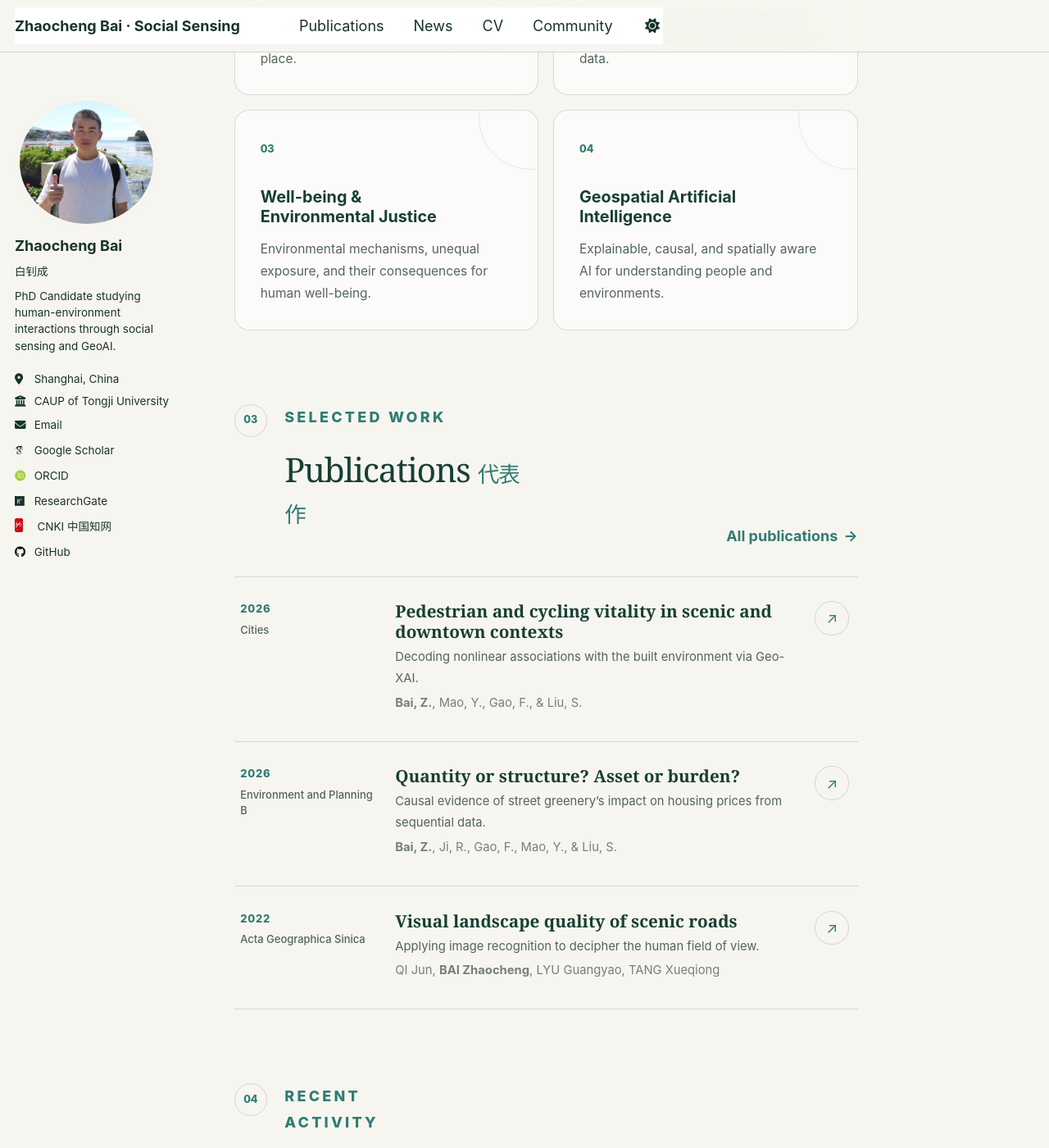
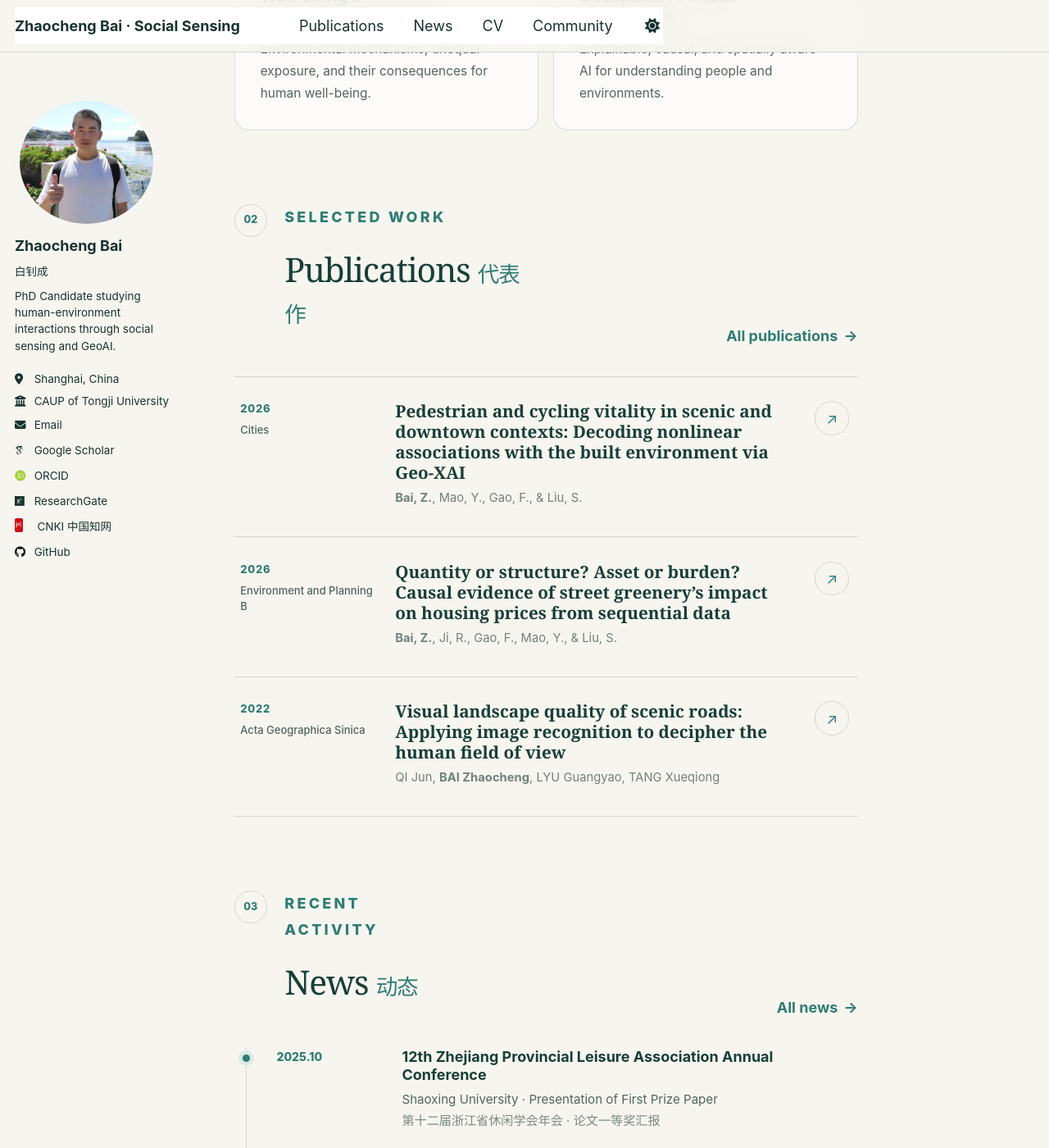
Before and after one commit to arsbai/arsbai.github.io, a Jekyll site: the page built from _pages/about.md, in a window 1280 px wide and 1400 px high, scrolled down 2198 px. Shown: the whole window at 82% size. Built offline with Jekyll 4.4.1, drawn with Linux system fonts in a browser that asks for light colours; some web fonts are replaced; a script that is not in the unit is left out; some of the changed text lies outside the part shown.

Commit message:
Update about.md

```diff
--- a/_pages/about.md
+++ b/_pages/about.md
@@ -7,80 +7,267 @@ classes: home-page
 
 <section class="research-hero">
   <div class="research-hero__eyebrow">LANDSCAPE · SOCIAL SENSING · GEOAI</div>
-  <h1>Understanding places<br><span>through human experience.</span></h1>
-  <p class="research-hero__lead">I study how people perceive, feel, and behave in physical and social environments, using multimodal data and geospatial intelligence to make human experience measurable.</p>
-  <p class="research-hero__cn">以多模态数据与地理空间智能，理解环境感知、情绪认知与行为，探索人居环境福祉及其公平机制。</p>
+
+  <h1>
+    Understanding places<br>
+    <span>through human experience.</span>
+  </h1>
+
+  <p class="research-hero__lead">
+    I study how people perceive, feel, and behave in physical and social environments, using multimodal data and geospatial intelligence to make human experience measurable.
+  </p>
+
+  <p class="research-hero__cn">
+    以多模态数据与地理空间智能，理解环境感知、情绪认知与行为，探索人居环境福祉及其公平机制。
+  </p>
+
   <div class="research-hero__actions">
     <a href="/publications/" class="btn btn--primary">View Publications</a>
-    <a href="/cv/" class="btn btn--outline">View CV</a>
-    <a href="mailto:arsbai@alumni.tongji.edu.cn" class="text-link">Get in touch <span aria-hidden="true">↗</span></a>
-  </div>
-</section>
-
-<section class="home-section home-intro">
-  <div class="section-heading">
-    <span class="section-heading__index">01</span>
-    <div>
-      <p class="section-heading__kicker">Research statement</p>
-      <h2>Sensing Worlds <span>精合感应，知与物接</span></h2>
-    </div>
-  </div>
-  <div class="intro-grid">
-    <p class="intro-grid__lead">LAND denotes the physical world; SCAPE signifies observation and perception. This duality parallels the Chinese context of 景 <em>(physical elements)</em> and 观 <em>(perceiving)</em>.</p>
-    <div>
-      <p>My research investigates human-environment interactions, from sensory perception of physical and social environments to cognitive-affective processing and resulting behaviors. These experiences provide essential evidence for evaluating environmental quality.</p>
-      <p>Through multimodal data, intelligent technologies, and advanced geospatial algorithms, I measure human perception, identify the environmental mechanisms behind perceptual differences, and reveal their deeper geographical and social contexts.</p>
-    </div>
+    <a href="/news/" class="btn btn--outline">News</a>
+    <a href="mailto:arsbai@alumni.tongji.edu.cn" class="text-link">
+      Get in touch <span aria-hidden="true">↗</span>
+    </a>
   </div>
 </section>
 
 <section class="home-section">
   <div class="section-heading">
-    <span class="section-heading__index">02</span>
-    <div><p class="section-heading__kicker">What I study</p><h2>Research Interests <span>研究兴趣</span></h2></div>
+    <span class="section-heading__index">01</span>
+    <div>
+      <p class="section-heading__kicker">What I study</p>
+      <h2>Research Interests <span>研究兴趣</span></h2>
+    </div>
   </div>
+
   <div class="interest-grid">
-    <article class="interest-card"><span>01</span><h3>Human–Environment Interaction</h3><p>Environmental perception and the ways people sense, interpret, and respond to place.</p></article>
-    <article class="interest-card"><span>02</span><h3>Urban Vitality & Social Sensing</h3><p>Human activity and urban experience revealed through multimodal and spatial data.</p></article>
-    <article class="interest-card"><span>03</span><h3>Well-being & Environmental Justice</h3><p>Environmental mechanisms, unequal exposure, and their consequences for human well-being.</p></article>
-    <article class="interest-card"><span>04</span><h3>Geospatial Artificial Intelligence</h3><p>Explainable, causal, and spatially aware AI for understanding people and environments.</p></article>
+
+    <article class="interest-card">
+      <span>01</span>
+
+      <svg class="interest-card__icon" viewBox="0 0 120 120" aria-hidden="true">
+        <circle cx="60" cy="60" r="25"/>
+        <circle cx="60" cy="60" r="45"/>
+        <path d="M60 10v20M60 90v20M10 60h20M90 60h20"/>
+        <circle cx="60" cy="60" r="6"/>
+      </svg>
+
+      <h3>Human–Environment Interaction</h3>
+      <p>Environmental perception and the ways people sense, interpret, and respond to place.</p>
+    </article>
+
+    <article class="interest-card">
+      <span>02</span>
+
+      <svg class="interest-card__icon" viewBox="0 0 120 120" aria-hidden="true">
+        <path d="M17 93h86M24 93V48h22v45M52 93V25h24v68M82 93V58h17v35"/>
+        <path d="M18 38c18-19 38 17 57-2 11-11 20-5 28 2"/>
+      </svg>
+
+      <h3>Urban Vitality & Social Sensing</h3>
+      <p>Human activity and urban experience revealed through multimodal and spatial data.</p>
+    </article>
+
+    <article class="interest-card">
+      <span>03</span>
+
+      <svg class="interest-card__icon" viewBox="0 0 120 120" aria-hidden="true">
+        <path d="M60 101S20 80 20 48c0-18 22-28 40-8 18-20 40-10 40 8 0 32-40 53-40 53Z"/>
+        <path d="M34 62h17l7-14 9 29 7-15h15"/>
+      </svg>
+
+      <h3>Well-being & Environmental Justice</h3>
+      <p>Environmental mechanisms, unequal exposure, and their consequences for human well-being.</p>
+    </article>
+
+    <article class="interest-card">
+      <span>04</span>
+
+      <svg class="interest-card__icon" viewBox="0 0 120 120" aria-hidden="true">
+        <path d="M20 30l32-15 48 19-32 16-48-20Z"/>
+        <path d="M20 30v42l48 22 32-18V34M68 50v44"/>
+        <circle cx="68" cy="50" r="8"/>
+        <path d="M35 48l18 8M84 45v25"/>
+      </svg>
+
+      <h3>Geospatial Artificial Intelligence</h3>
+      <p>Explainable, causal, and spatially aware AI for understanding people and environments.</p>
+    </article>
+
   </div>
 </section>
 
 <section class="home-section">
   <div class="section-heading section-heading--action">
-    <div class="section-heading__group"><span class="section-heading__index">03</span><div><p class="section-heading__kicker">Selected work</p><h2>Publications <span>代表作</span></h2></div></div>
-    <a href="/publications/" class="text-link">All publications <span aria-hidden="true">→</span></a>
+    <div class="section-heading__group">
+      <span class="section-heading__index">02</span>
+
+      <div>
+        <p class="section-heading__kicker">Selected work</p>
+        <h2>Publications <span>代表作</span></h2>
+      </div>
+    </div>
+
+    <a href="/publications/" class="text-link">
+      All publications <span aria-hidden="true">→</span>
+    </a>
   </div>
+
   <div class="publication-list">
-    <article class="publication-card"><div class="publication-card__meta"><span>2026</span><span>Cities</span></div><div><h3>Pedestrian and cycling vitality in scenic and downtown contexts</h3><p>Decoding nonlinear associations with the built environment via Geo-XAI.</p><p class="publication-card__authors"><strong>Bai, Z.</strong>, Mao, Y., Gao, F., & Liu, S.</p></div><a href="https://doi.org/10.1016/j.cities.2026.106906" aria-label="Open publication" class="publication-card__arrow">↗</a></article>
-    <article class="publication-card"><div class="publication-card__meta"><span>2026</span><span>Environment and Planning B</span></div><div><h3>Quantity or structure? Asset or burden?</h3><p>Causal evidence of street greenery’s impact on housing prices from sequential data.</p><p class="publication-card__authors"><strong>Bai, Z.</strong>, Ji, R., Gao, F., Mao, Y., & Liu, S.</p></div><a href="https://doi.org/10.1177/23998083261420306" aria-label="Open publication" class="publication-card__arrow">↗</a></article>
-    <article class="publication-card"><div class="publication-card__meta"><span>2022</span><span>Acta Geographica Sinica</span></div><div><h3>Visual landscape quality of scenic roads</h3><p>Applying image recognition to decipher the human field of view.</p><p class="publication-card__authors">QI Jun, <strong>BAI Zhaocheng</strong>, LYU Guangyao, TANG Xueqiong</p></div><a href="https://kns.cnki.net" aria-label="Open publication" class="publication-card__arrow">↗</a></article>
+
+    <article class="publication-card">
+      <div class="publication-card__meta">
+        <span>2026</span>
+        <span>Cities</span>
+      </div>
+
+      <div>
+        <h3>Pedestrian and cycling vitality in scenic and downtown contexts: Decoding nonlinear associations with the built environment via Geo-XAI</h3>
+        <p class="publication-card__authors">
+          <strong>Bai, Z.</strong>, Mao, Y., Gao, F., & Liu, S.
+        </p>
+      </div>
+
+      <a href="https://doi.org/10.1016/j.cities.2026.106906"
+         aria-label="Open publication"
+         class="publication-card__arrow">↗</a>
+    </article>
+
+    <article class="publication-card">
+      <div class="publication-card__meta">
+        <span>2026</span>
+        <span>Environment and Planning B</span>
+      </div>
+
+      <div>
+        <h3>Quantity or structure? Asset or burden? Causal evidence of street greenery’s impact on housing prices from sequential data</h3>
+        <p class="publication-card__authors">
+          <strong>Bai, Z.</strong>, Ji, R., Gao, F., Mao, Y., & Liu, S.
+        </p>
+      </div>
+
+      <a href="https://doi.org/10.1177/23998083261420306"
+         aria-label="Open publication"
+         class="publication-card__arrow">↗</a>
+    </article>
+
+    <article class="publication-card">
+      <div class="publication-card__meta">
+        <span>2022</span>
+        <span>Acta Geographica Sinica</span>
+      </div>
+
+      <div>
+        <h3>Visual landscape quality of scenic roads: Applying image recognition to decipher the human field of view</h3>
+        <p class="publication-card__authors">
+          QI Jun, <strong>BAI Zhaocheng</strong>, LYU Guangyao, TANG Xueqiong
+        </p>
+      </div>
+
+      <a href="https://kns.cnki.net"
+         aria-label="Open publication"
+         class="publication-card__arrow">↗</a>
+    </article>
+
   </div>
 </section>
 
 <section class="home-section">
   <div class="section-heading section-heading--action">
-    <div class="section-heading__group"><span class="section-heading__index">04</span><div><p class="section-heading__kicker">Recent activity</p><h2>News <span>动态</span></h2></div></div>
-    <a href="/news/" class="text-link">All news <span aria-hidden="true">→</span></a>
+    <div class="section-heading__group">
+      <span class="section-heading__index">03</span>
+
+      <div>
+        <p class="section-heading__kicker">Recent activity</p>
+        <h2>News <span>动态</span></h2>
+      </div>
+    </div>
+
+    <a href="/news/" class="text-link">
+      All news <span aria-hidden="true">→</span>
+    </a>
   </div>
+
   <div class="news-timeline">
-    <article><time>2025.10</time><div><h3>12th Zhejiang Provincial Leisure Association Annual Conference</h3><p>Shaoxing University · Presentation of First Prize Paper</p><p class="news-timeline__cn">第十二届浙江省休闲学会年会 · 论文一等奖汇报</p></div></article>
-    <article><time>2025.09</time><div><h3>14th Chinese Landscape Architecture Education Conference</h3><p>Southwest University, Chongqing · Conference presentation</p><p class="news-timeline__cn">第十四届中国风景园林教育大会 · 会议汇报</p></div></article>
-    <article><time>2025.07</time><div><h3>3rd Scientific Conference on Healthy Cities</h3><p>Tongji University, Shanghai · Conference presentation</p><p class="news-timeline__cn">第三届健康城市科学年会 · 会议汇报</p></div></article>
+
+    <article>
+      <time>2025.10</time>
+      <div>
+        <h3>12th Zhejiang Provincial Leisure Association Annual Conference</h3>
+        <p>Shaoxing University · Presentation of First Prize Paper</p>
+        <p class="news-timeline__cn">第十二届浙江省休闲学会年会 · 论文一等奖汇报</p>
+      </div>
+    </article>
+
+    <article>
+      <time>2025.09</time>
+      <div>
+        <h3>14th Chinese Landscape Architecture Education Conference</h3>
+        <p>Southwest University, Chongqing · Conference presentation</p>
+        <p class="news-timeline__cn">第十四届中国风景园林教育大会 · 会议汇报</p>
+      </div>
+    </article>
+
+    <article>
+      <time>2025.07</time>
+      <div>
+        <h3>3rd Scientific Conference on Healthy Cities</h3>
+        <p>Tongji University, Shanghai · Conference presentation</p>
+        <p class="news-timeline__cn">第三届健康城市科学年会 · 会议汇报</p>
+      </div>
+    </article>
+
   </div>
 </section>
 
 <section class="home-section honors-contact">
   <div class="honors-panel">
-    <div class="section-heading"><span class="section-heading__index">05</span><div><p class="section-heading__kicker">Recognition</p><h2>Honors <span>荣誉</span></h2></div></div>
-    <ul class="honors-list"><li><span>2025</span>博士生国家奖学金 · 同济大学</li><li><span>2022</span>云南省优秀硕士毕业生</li><li><span>2022</span>云南省优秀硕士学位论文</li><li><span>2021</span>硕士生国家奖学金 · 西南林业大学</li></ul>
-    <a href="/cv/" class="text-link">View complete CV <span aria-hidden="true">→</span></a>
+    <div class="section-heading">
+      <span class="section-heading__index">04</span>
+
+      <div>
+        <p class="section-heading__kicker">Recognition</p>
+        <h2>Honors <span>荣誉</span></h2>
+      </div>
+    </div>
+
+    <ul class="honors-list">
+      <li><span>2025</span>博士生国家奖学金 · 同济大学</li>
+      <li><span>2022</span>云南省优秀硕士毕业生</li>
+      <li><span>2022</span>云南省优秀硕士学位论文</li>
+      <li><span>2021</span>硕士生国家奖学金 · 西南林业大学</li>
+    </ul>
+
+    <a href="/cv/" class="text-link">
+      View complete CV <span aria-hidden="true">→</span>
+    </a>
   </div>
+
   <aside class="contact-panel">
-    <p class="section-heading__kicker">Contact</p><h2>Let’s connect.<br><span>欢迎交流。</span></h2>
-    <p>I welcome conversations about research collaboration, data, methods, and shared questions about people and place.</p>
-    <a href="mailto:arsbai@alumni.tongji.edu.cn" class="contact-panel__email">arsbai@alumni.tongji.edu.cn</a>
-    <div class="qr-grid"><figure><img src="/images/platform_qr.png" alt="Fellow Platform WeChat QR code"><figcaption>Fellow Platform<br>微信公众号</figcaption></figure><figure><img src="/images/personal_qr.png" alt="Personal WeChat QR code"><figcaption>Personal WeChat<br>个人微信</figcaption></figure></div>
+    <p class="section-heading__kicker">Contact</p>
+
+    <h2>
+      Let’s connect.<br>
+      <span>欢迎交流。</span>
+    </h2>
+
+    <p>
+      I welcome conversations about research collaboration, data, methods, and shared questions about people and place.
+    </p>
+
+    <a href="mailto:arsbai@alumni.tongji.edu.cn" class="contact-panel__email">
+      arsbai@alumni.tongji.edu.cn
+    </a>
+
+    <div class="qr-grid">
+      <figure>
+        <img src="/images/platform_qr.png" alt="Fellow Platform WeChat QR code">
+        <figcaption>Fellow Platform<br>微信公众号</figcaption>
+      </figure>
+
+      <figure>
+        <img src="/images/personal_qr.png" alt="Personal WeChat QR code">
+        <figcaption>Personal WeChat<br>个人微信</figcaption>
+      </figure>
+    </div>
   </aside>
 </section>
```
